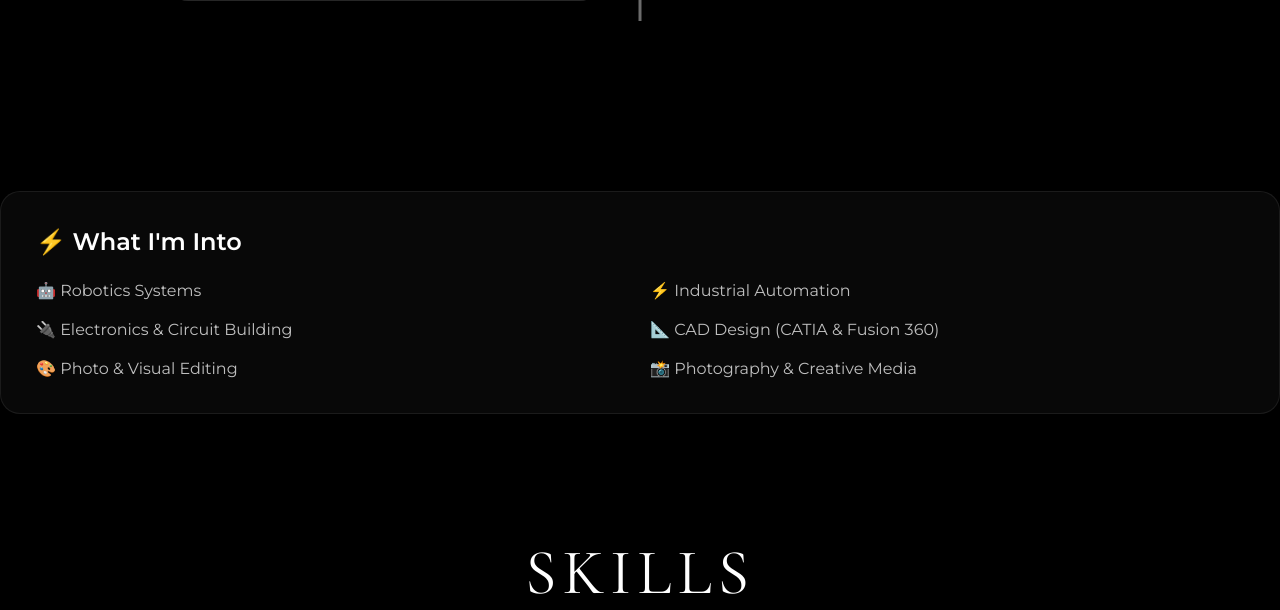
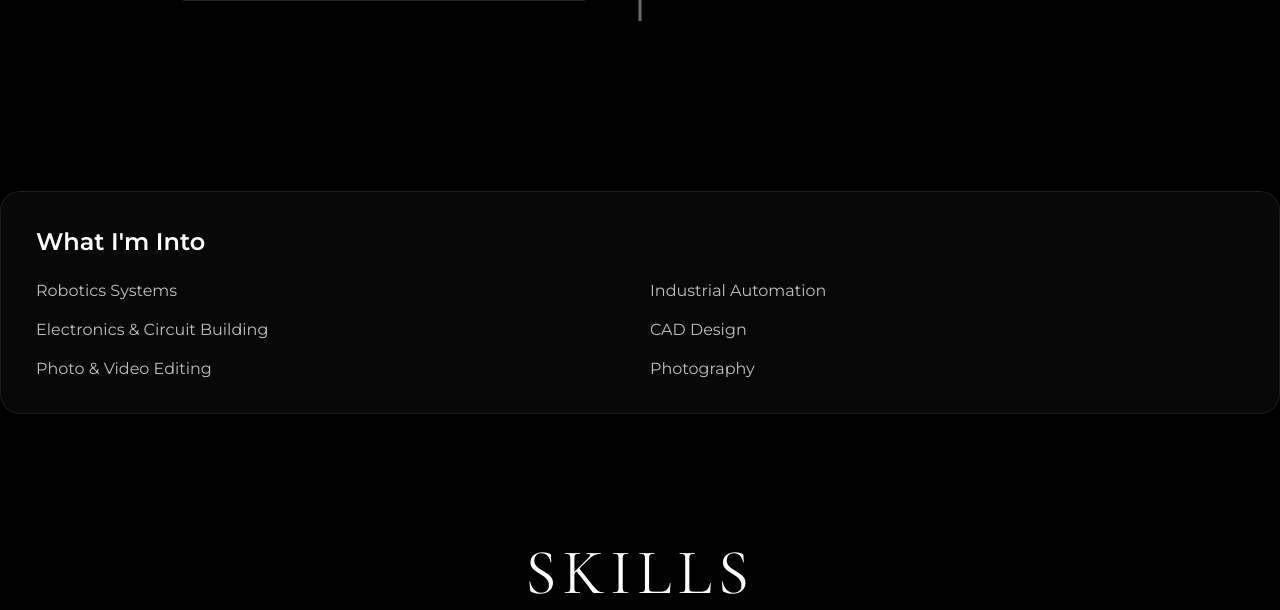
Before and after one commit to sadashivaipatil/sadashiv, a Python web app: template templates/index.html in a window 1280 px wide. Shown: the part 2780-3390 px from the top of the page. Run offline with Jinja, Linux system fonts and the light colour scheme; the template is opened without the code that fills it, so the values that code supplies are empty.

Commit message:
first commit

```diff
--- a/templates/index.html
+++ b/templates/index.html
@@ -322,22 +322,22 @@
 <div class="interest-card tilt-card reveal-up">
 
     <h3>
-        ⚡ What I'm Into
+          What I'm Into
     </h3>
 
     <div class="interest-grid">
 
-        <div>🤖 Robotics Systems</div>
+        <div> Robotics Systems</div>
 
-        <div>⚡ Industrial Automation</div>
+        <div> Industrial Automation</div>
 
-        <div>🔌 Electronics & Circuit Building</div>
+        <div> Electronics & Circuit Building</div>
 
-        <div>📐 CAD Design (CATIA & Fusion 360)</div>
+        <div> CAD Design </div>
 
-        <div>🎨 Photo & Visual Editing</div>
+        <div> Photo & Video Editing</div>
 
-        <div>📸 Photography & Creative Media</div>
+        <div> Photography</div>
 
     </div>
 
```
